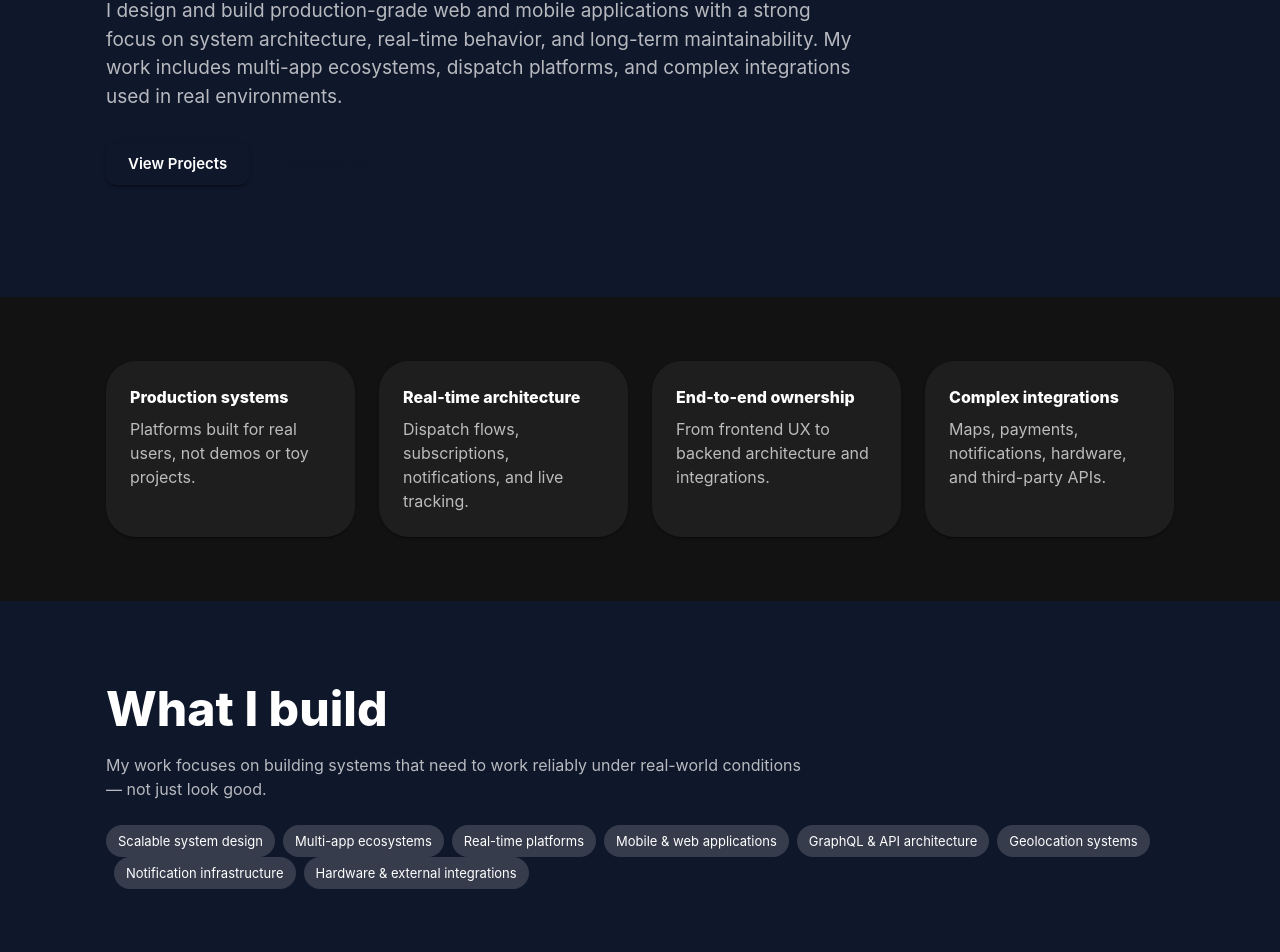
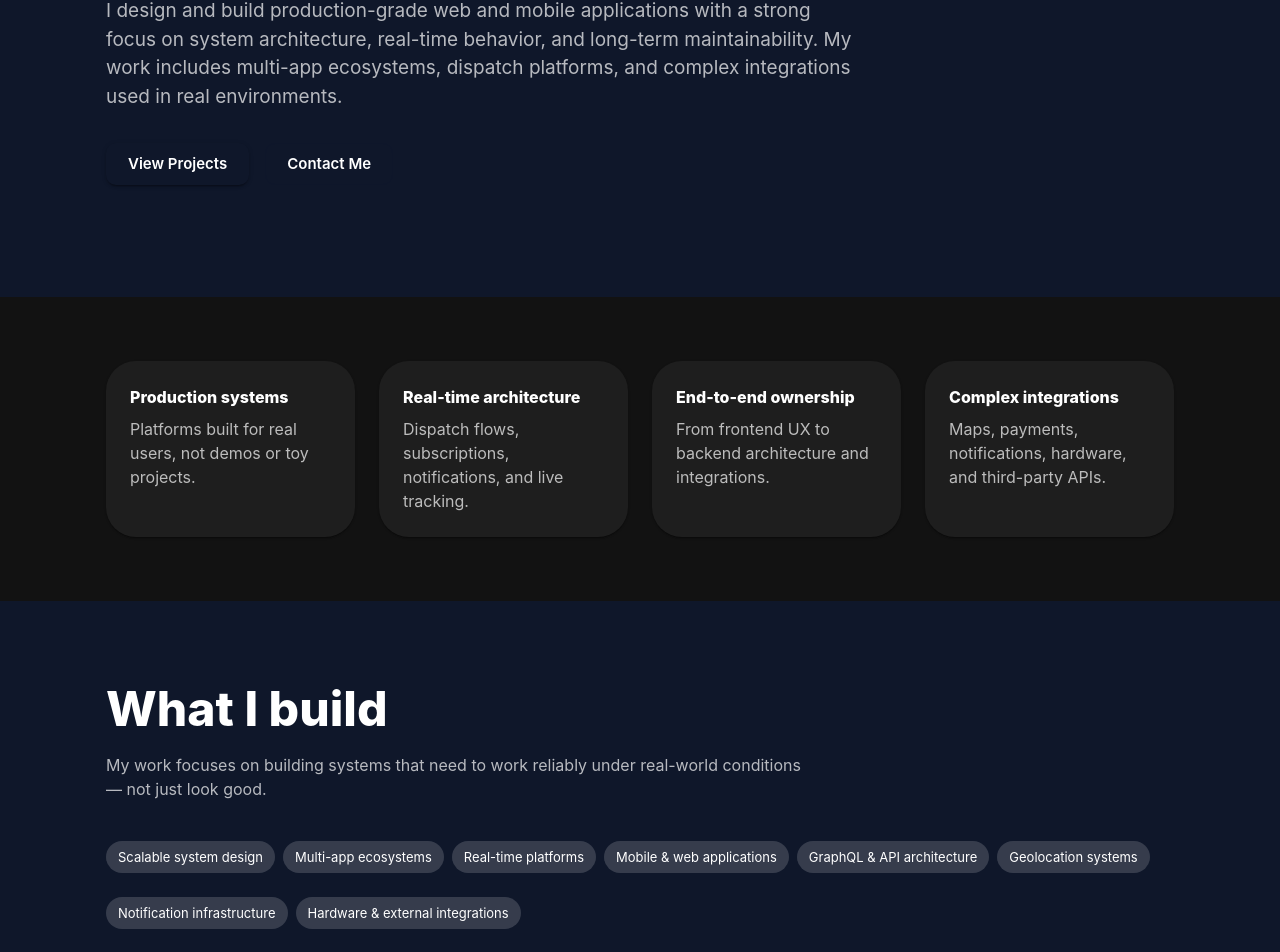
Before and after one commit to AhmedElselly/ahmedelselly.github.io, a Next.js app: page / in a window 1280 px wide. Shown: the part 410-1362 px from the top of the page. Built offline with nearby package versions, Linux system fonts and the light colour scheme; what @mui/material-nextjs would draw is missing.

Commit message:
adjusted spacing using flex for chip stack container

```diff
--- a/src/app/about/page.tsx
+++ b/src/app/about/page.tsx
@@ -113,7 +113,7 @@ export default function AboutPage() {
               Core stack
             </Typography>
 
-            <Stack direction="row" spacing={1} flexWrap="wrap" sx={{ mt: 2 }}>
+            <Stack direction="row" flexWrap="wrap" sx={{ mt: 2, gap: 1 }}>
               {coreStack.map((tech) => (
                 <Chip key={tech} label={tech} />
               ))}
--- a/src/app/page.tsx
+++ b/src/app/page.tsx
@@ -51,7 +51,7 @@ export default function Home() {
             </Link>
 
             <Link href="/contact" style={{ textDecoration: "none" }}>
-              <Button variant="outlined" size="large">
+              <Button variant="outlined" size="large" sx={{ color: "#fff" }}>
                 Contact Me
               </Button>
             </Link>
@@ -106,7 +106,7 @@ export default function Home() {
             real-world conditions — not just look good.
           </Typography>
 
-          <Stack direction="row" spacing={1} flexWrap="wrap" sx={{ mt: 3 }}>
+          <Stack direction="row" flexWrap="wrap" sx={{ mt: 3, gap: 1 }}>
             {[
               "Scalable system design",
               "Multi-app ecosystems",
@@ -117,7 +117,9 @@ export default function Home() {
               "Notification infrastructure",
               "Hardware & external integrations",
             ].map((item) => (
-              <Chip key={item} label={item} />
+              <Box sx={{ mt: 2 }}>
+                <Chip key={item} label={item} />
+              </Box>
             ))}
           </Stack>
         </Box>
```
